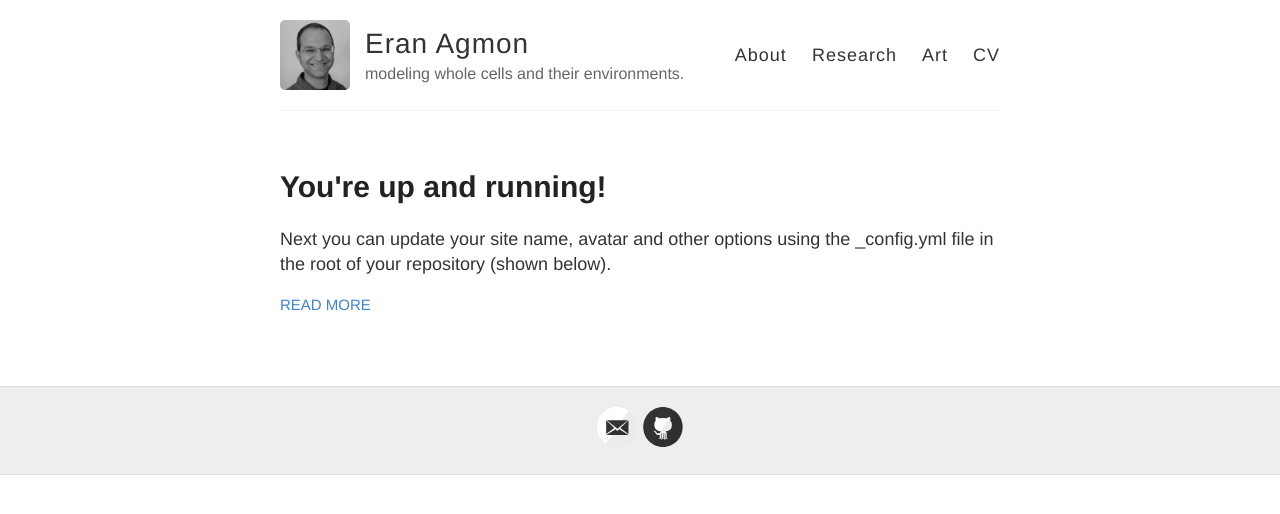
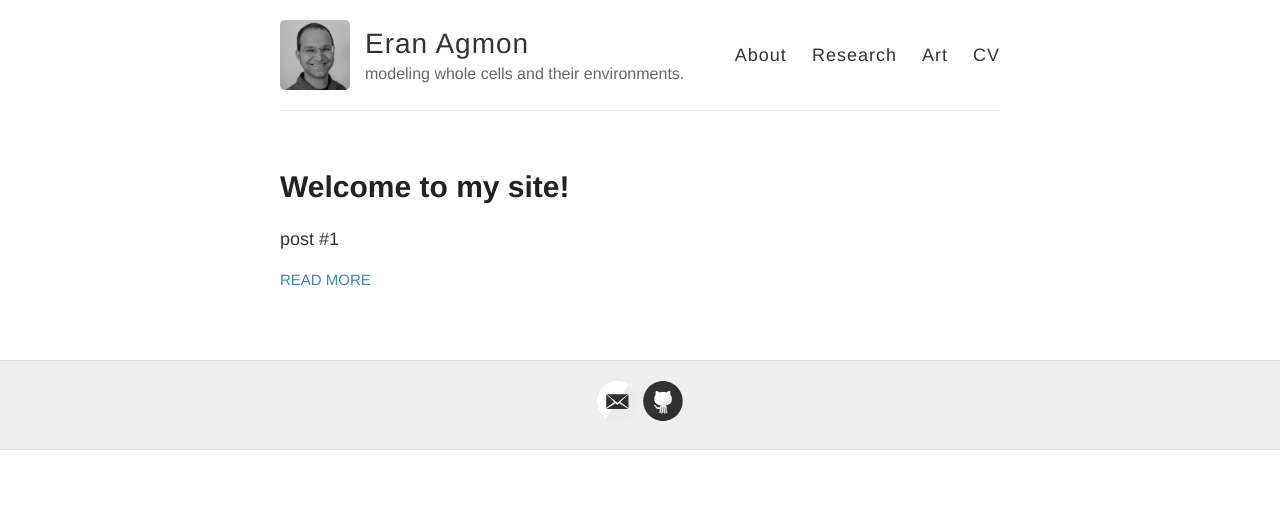
Before and after one commit to eagmon/eagmon.github.io, a Jekyll site: the page built from index.html, in a window 1280 px wide. Shown: the top 514 px of the page. Built offline with Jekyll 4.4.1, drawn with Linux system fonts in a browser that asks for light colours.

Commit message:
clean more

```diff
--- a/_config.yml
+++ b/_config.yml
@@ -9,7 +9,7 @@ name: Eran Agmon
 description: modeling whole cells and their environments.
 
 # URL of your avatar or profile pic (you could use your GitHub profile pic)
-avatar: https://github.com/eagmon/eagmon.github.io/blob/master/images/eran.jpg
+avatar: images/eran.jpg
 
 #
 # Flags below are optional
--- a/_layouts/default.html
+++ b/_layouts/default.html
@@ -30,7 +30,7 @@
 <!--            <a href="{{ site.baseurl }}/">Blog</a>-->
             <a href="{{ site.baseurl }}/about">About</a>
             <a href="{{ site.baseurl }}/research">Research</a>
-            <a href="{{ site.baseurl }}/research">Art</a>
+            <a href="{{ site.baseurl }}/art">Art</a>
             <a href="{{ site.baseurl }}/CV">CV</a>
           </nav>
         </header>
--- a/_posts/2014-3-3-Hello-World.md
+++ /dev/null
@@ -1,10 +0,0 @@
----
-layout: post
-title: You're up and running!
----
-
-Next you can update your site name, avatar and other options using the _config.yml file in the root of your repository (shown below).
-
-![_config.yml]({{ site.baseurl }}/images/config.png)
-
-The easiest way to make your first post is to edit this one. Go into /_posts/ and update the Hello World markdown file. For more instructions head over to the [Jekyll Now repository](https://github.com/barryclark/jekyll-now) on GitHub.
--- /dev/null
+++ b/_posts/2021-5-3-welcome.md
@@ -0,0 +1,6 @@
+---
+layout: post
+title: Welcome to my site!
+---
+
+post #1
```
Also changed, not shown: 404.md (deleted, +0 -9 lines), CV.md (added), README.md (deleted).
